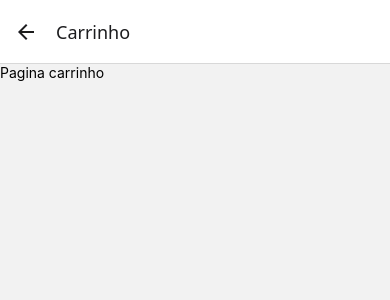
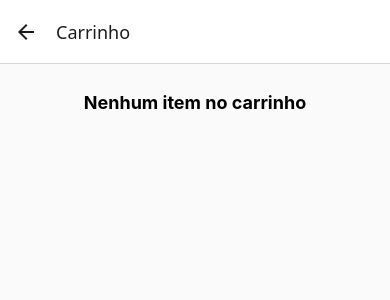
Before and after one commit to GuidoStocco/Carrinho_compras, a React Native app: screen /Cart in a window 390 px wide. Shown: the top 300 px of the page. Built offline with nearby package versions, Linux system fonts and the light colour scheme.

Commit message:
listando produtos no carrinho de compras, fazendo a lógica de adicionar e remover item

```diff
--- /dev/null
+++ b/src/components/CartItem/index.js
@@ -0,0 +1,75 @@
+import React, {useContext, useState} from 'react';
+import { View, Text, StyleSheet, TouchableOpacity } from 'react-native';
+import { CartContext } from '../../contexts/CartContext';
+
+export default function CartItem({data, addAmount, removeItem}){
+    const [amount, setAmount] = useState(data?.amount);
+
+    function handleIncrease(){
+        addAmount();
+        setAmount(item => item + 1);
+    }
+
+    function handleDecrease(){
+        removeItem();
+        if(amount === 0){
+            setAmount(0);
+            return;
+        }
+        setAmount(item => item - 1);
+    }
+    return(
+        <View style={styles.container}>
+           <View>
+            <Text style={styles.Title}>{data.name}</Text>
+            <Text style={styles.price}>R${data.price}</Text>
+           </View>
+
+           <View style={styles.amountContainer}>
+                <TouchableOpacity style={styles.buttonAmount} onPress={handleDecrease}>
+                    <Text style={styles.buttonAmountText}>-</Text>
+                </TouchableOpacity>
+
+                <Text style={styles.amount}>{amount}</Text>
+
+                <TouchableOpacity style={styles.buttonAmount} onPress={handleIncrease}>
+                    <Text>+</Text>
+                </TouchableOpacity>
+
+           </View>
+
+        </View>
+    )
+}
+
+const styles = StyleSheet.create({
+    container: {
+        borderWidth: 1,
+        borderColor: '#DFDFDF',
+        borderRadius: 2,
+        marginBottom: 14,
+        padding: 8
+    },
+    title: {
+        fontSize: 18,
+        fontWeight: 'bold',
+    },
+    amountContainer: {
+        flexDirection: 'row',
+        alignItems: 'center',
+        marginTop: 14,
+        marginBottom: 14
+    },
+    buttonAmount: {
+        backgroundColor: '#168fff',
+        padding: 6,
+        paddingLeft: 12,
+        paddingRight: 12,
+        borderRadius: 3
+    },
+    amount: {
+        marginLeft: 14,
+        marginRight: 14,
+        fontSize: 18
+    }
+})
--- a/src/contexts/CartContext.js
+++ b/src/contexts/CartContext.js
@@ -23,8 +23,20 @@ export default function CartProvider({children}){
         }
         setCart(products => [...products, data]);
     }
+
+    function removeCartItem(product){
+        const indexItem = cart.findIndex(item => item.id === product.id);
+        if(cart[indexItem]?.amount > 1){
+            cart[indexItem].amount -= 1;
+            cart[indexItem].total = cart[indexItem].total - cart[indexItem].price;
+            setCart(cart);
+            return;
+        }
+        const removeCart = cart.filter(item => item.id !== product.id);
+        setCart(removeCart);
+    }
     return(
-        <CartContext.Provider value={{cart, addCartItem}}>
+        <CartContext.Provider value={{cart, addCartItem, removeCartItem}}>
             {children}
         </CartContext.Provider>
     )
--- a/src/pages/cart/index.js
+++ b/src/pages/cart/index.js
@@ -1,11 +1,23 @@
-import React from 'react';
-import { View, Text, StyleSheet } from 'react-native';
-
+import React, {useContext} from 'react';
+import { View, Text, StyleSheet, FlatList } from 'react-native';
+import { CartContext } from '../../contexts/CartContext';
+import CartItem from '../../components/CartItem';
 
 export default function Cart(){
+    const {cart, addCartItem, removeCartItem} = useContext(CartContext);
     return(
         <View style={styles.container}>
-            <Text>Pagina carrinho</Text>
+            <FlatList
+                data={cart}
+                keyExtractor={item => String(item.id)}
+                showsVerticalScrollIndicator={false}
+                ListEmptyComponent={() => (
+                    <Text style={styles.emptyCart}>Nenhum item no carrinho</Text>
+                )}
+                renderItem={({item}) => (
+                    <CartItem data={item} addAmount={() => addCartItem(item)} removeItem={() => removeCartItem(item)}/>
+                )}
+            />
         </View>
     )
 }
@@ -13,5 +25,15 @@ export default function Cart(){
 const styles = StyleSheet.create({
     container: {
         flex: 1,
+        backgroundColor: '#fafafa',
+        paddingEnd: 14,
+        paddingStart: 14,
+        paddingTop: 14
+    },
+    emptyCart: {
+        fontSize: 18,
+        fontWeight: 'bold',
+        textAlign: 'center',
+        marginTop: 14
     }
 })
```
